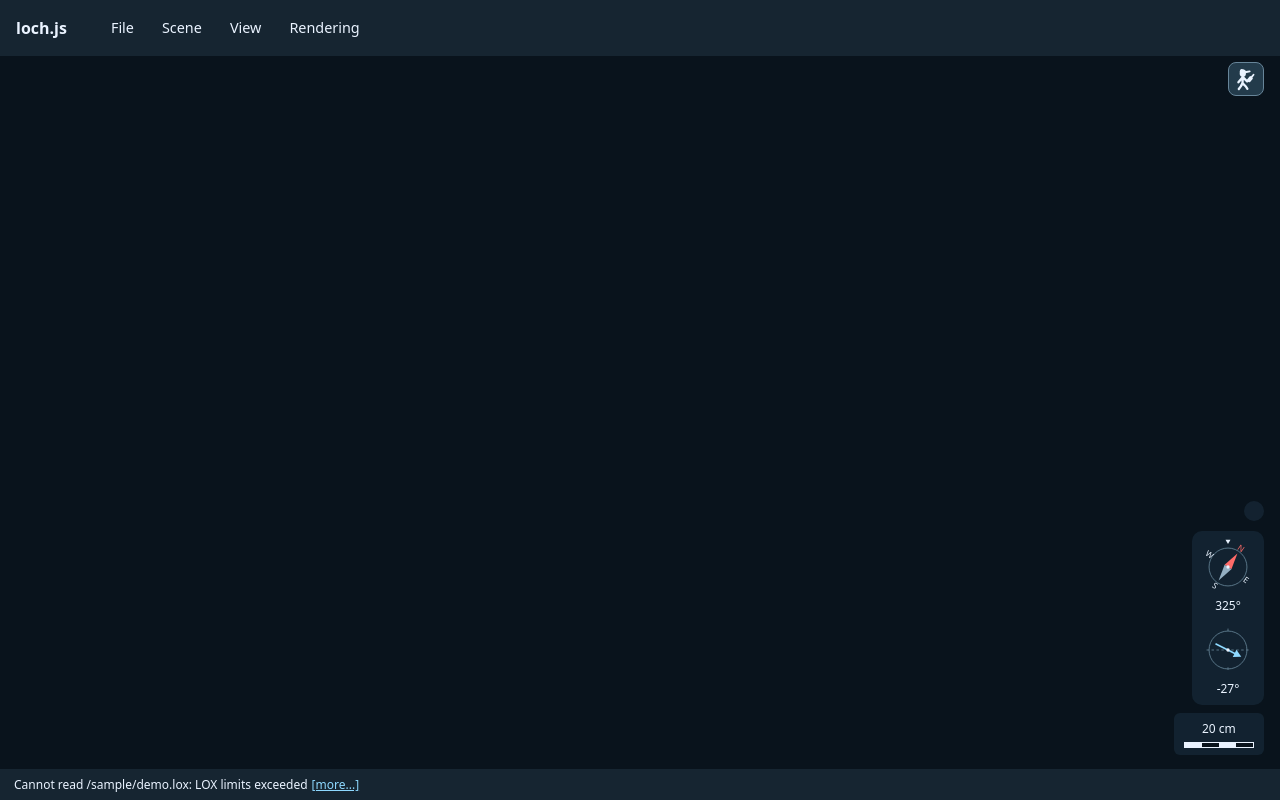
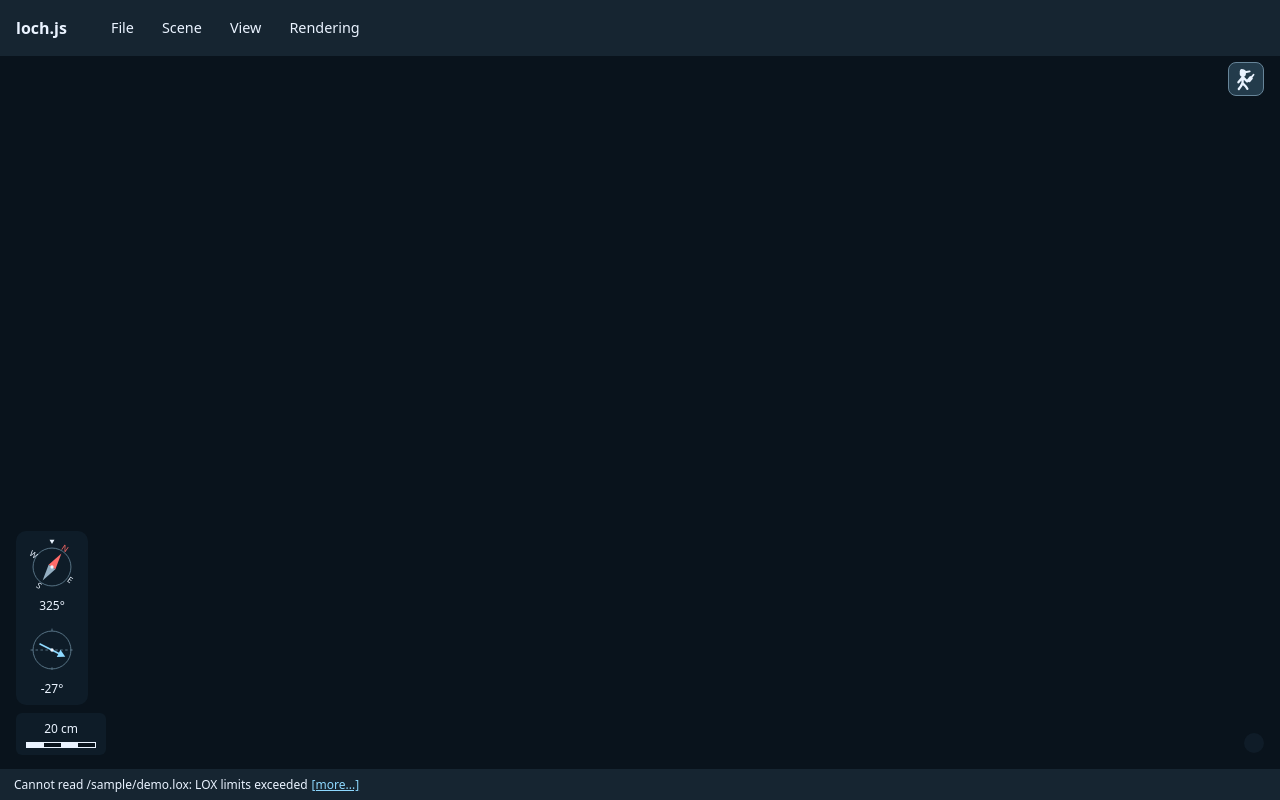
Before and after one commit to Pavel-Herich/loch.js, a website built with Vite: page index.html in a window 1280 px wide. Built offline with nearby package versions, Linux system fonts and the light colour scheme; files whose address does not match are found by name.

Commit message:
Move orientation and scale indicators to the lower left

```diff
--- a/src/style.css
+++ b/src/style.css
@@ -50,8 +50,8 @@ header.compact.collapsed{left:auto;background:transparent}
 header.compact.collapsed h1{display:none}
 main{flex:1;min-height:0;position:relative}
 canvas{width:100%;height:100%;display:block;touch-action:none}
-.overlay{position:absolute;right:16px;bottom:64px;display:flex;flex-direction:column;gap:10px;align-items:flex-end;font-size:12px;pointer-events:none}
-.orientation-indicators{display:flex;flex-direction:column;gap:8px;padding:8px;background:#152634d9;border-radius:10px}
+.overlay{position:absolute;inset:0;font-size:12px;pointer-events:none}
+.orientation-indicators{position:absolute;left:16px;bottom:64px;display:flex;flex-direction:column;gap:8px;padding:8px;background:#15263480;border-radius:10px}
 .orientation-indicator{display:flex;flex-direction:column;align-items:center;gap:2px;font-variant-numeric:tabular-nums}
 .orientation-indicator svg{display:block;width:56px;height:56px;overflow:visible}
 .orientation-indicator text{fill:currentColor;font:10px system-ui,sans-serif;text-anchor:middle}
@@ -62,10 +62,10 @@ canvas{width:100%;height:100%;display:block;touch-action:none}
 .tilt-horizon{stroke:#678599;stroke-width:1;stroke-dasharray:3 3;fill:none}
 .tilt-direction{stroke:#8ed9ff;stroke-width:2;fill:none}
 .tilt-tip{fill:#8ed9ff}
-.scale-indicator{position:absolute;right:16px;bottom:14px;display:flex;flex-direction:column;align-items:center;gap:5px;padding:7px 10px;background:#152634d9;border-radius:6px;font-size:12px;font-variant-numeric:tabular-nums;pointer-events:none}
+.scale-indicator{position:absolute;left:16px;bottom:14px;display:flex;flex-direction:column;align-items:center;gap:5px;padding:7px 10px;background:#15263480;border-radius:6px;font-size:12px;font-variant-numeric:tabular-nums;pointer-events:none}
 .scale-ruler{height:6px;border:1px solid #eaf3ff;background:linear-gradient(to right,#eaf3ff 25%,#09131c 25% 50%,#eaf3ff 50% 75%,#09131c 75%)}
 .ramp{height:110px;width:14px;background:linear-gradient(to top,var(--low),#56c96a,#ebd454,var(--high));border-radius:3px}
-#legend{display:flex;align-items:center;flex-direction:column;gap:5px;padding:10px;background:#152634d9;border-radius:10px}
+#legend{position:absolute;right:16px;bottom:16px;display:flex;align-items:center;flex-direction:column;gap:5px;padding:10px;background:#15263480;border-radius:10px}
 footer{display:flex;align-items:center;gap:.25rem;padding:8px 14px;background:#162531;font-size:12px;height:31px;flex-shrink:0;white-space:nowrap;overflow:hidden}
 footer.loading{background-image:linear-gradient(#215a75,#215a75);background-repeat:no-repeat;background-size:var(--progress,0%) 100%}
 footer.indeterminate{position:relative;isolation:isolate;background-image:none}
@@ -73,7 +73,7 @@ footer.indeterminate::before{content:"";position:absolute;inset:0 auto 0 0;width
 @keyframes status-progress{from{transform:translateX(-100%)}to{transform:translateX(300%)}}
 @media(prefers-reduced-motion:reduce){footer.indeterminate::before{animation:none;transform:translateX(100%)}}
 .status-message{min-width:0;overflow:hidden;text-overflow:ellipsis}
-@media(max-width:650px){header{gap:.4rem;padding:.6rem .75rem}h1{margin-right:.25rem}.menu summary{padding:.45rem .5rem}.menu:last-child .menu-items{left:auto;right:0}.overlay{right:8px;bottom:58px;gap:6px}.scale-indicator{right:8px;bottom:8px}.orientation-indicators{gap:6px;padding:6px}.orientation-indicator svg{width:48px;height:48px}.ramp{height:90px}}
+@media(max-width:650px){header{gap:.4rem;padding:.6rem .75rem}h1{margin-right:.25rem}.menu summary{padding:.45rem .5rem}.menu:last-child .menu-items{left:auto;right:0}#legend{right:8px;bottom:8px}.scale-indicator{left:8px;bottom:8px}.orientation-indicators{left:8px;bottom:58px;gap:6px;padding:6px}.orientation-indicator svg{width:48px;height:48px}.ramp{height:90px}}
 footer a{color:#8ed9ff;white-space:nowrap;flex-shrink:0}
 #error-details{width:min(850px,calc(100% - 32px));max-height:90vh;padding:20px;border:1px solid #678599;border-radius:12px;background:#162531;color:#eaf3ff}
 #error-details::backdrop{background:#0009}
```
Also changed, not shown: README.md.
